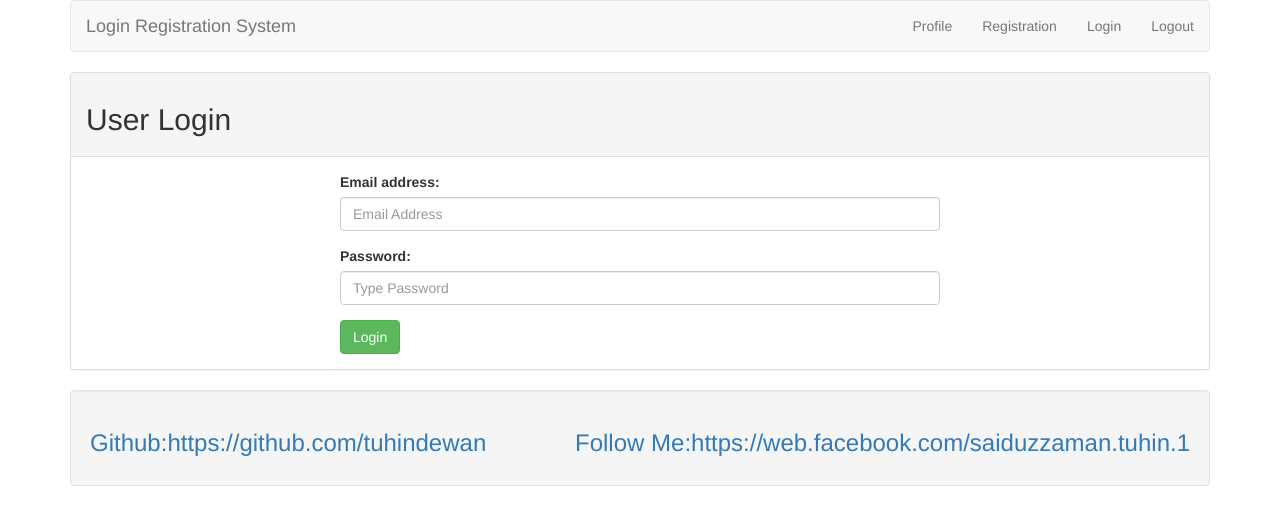
After one commit to tuhindewan/PHP-OOP-Login-Registration-System, a PHP site: page /login.php in a window 1280 px wide. The commit adds this page. Shown: the top 525 px of the page. Run offline with PHP 8.4, Linux system fonts and the light colour scheme.

Commit message:
design login.php

```diff
--- /dev/null
+++ b/inc/footer.php
@@ -0,0 +1,8 @@
+                <div class="well">
+                  <h3><a href="https://github.com/tuhindewan">Github:https://github.com/tuhindewan</a>
+                  <span class="pull-right"><a href="https://web.facebook.com/saiduzzaman.tuhin.1">Follow Me:https://web.facebook.com/saiduzzaman.tuhin.1</a> </span>
+                  </h3>
+                </div>
+      </div>
+  </body>
+</html>
--- /dev/null
+++ b/inc/header.php
@@ -0,0 +1,27 @@
+<!DOCTYPE html>
+<html lang="en">
+  <head>
+    <meta charset="utf-8">
+    <meta http-equiv="X-UA-Compatible" content="IE=edge">
+    <meta name="viewport" content="width=device-width, initial-scale=1">
+    <title>Login Register System PHP OOP</title>
+    <link href="inc/bootstrap.min.css" rel="stylesheet">
+    <script type="text/javascript" src="inc/jquery-3.1.1.min.js"></script>
+    <script type="text/javascript" src="inc/bootstrap.min.js"></script>
+  </head>
+  <body>
+
+      <div class="container">
+          <nav class="navbar navbar-default">
+              <div class="container-fluid">
+                <div class="navbar-header">
+                  <a class="navbar-brand" href="index.php">Login Registration System</a>
+                </div>
+                  <ul class="nav navbar-nav navbar-right">
+                        <li><a href="profile.php">Profile</a></li>
+                        <li><a href="register.php">Registration</a></li>
+                        <li><a href="login.php">Login</a></li>
+                        <li><a href="#">Logout</a></li>
+                      </ul>
+                </div>
+          </nav>
--- /dev/null
+++ b/login.php
@@ -0,0 +1,22 @@
+<?php include 'inc/header.php';?>
+                  <div class="panel panel-default">
+                          <div class="panel-heading">
+                         <h2>User Login</h2>
+                          </div>
+                            <div class="panel-body">
+                            <div style="max-width: 600px;margin: 0 auto;">
+                            <form>
+                                <div class="form-group">
+                                    <label for="email">Email address:</label>
+                                    <input type="email" class="form-control" id="email" name="email" placeholder="Email Address" required="">
+                                  </div>
+                                  <div class="form-group">
+                                    <label for="password">Password:</label>
+                                    <input type="password" class="form-control" id="password" name="password" placeholder="Type Password" required="">
+                                  </div>
+                                  <button type="submit" class="btn btn-success" name="login">Login</button>
+                            </form>
+                            </div>
+                            </div>
+                   </div>
+<?php include 'inc/footer.php';?>
```
Also changed, not shown: index.php (+2 -36 lines).
